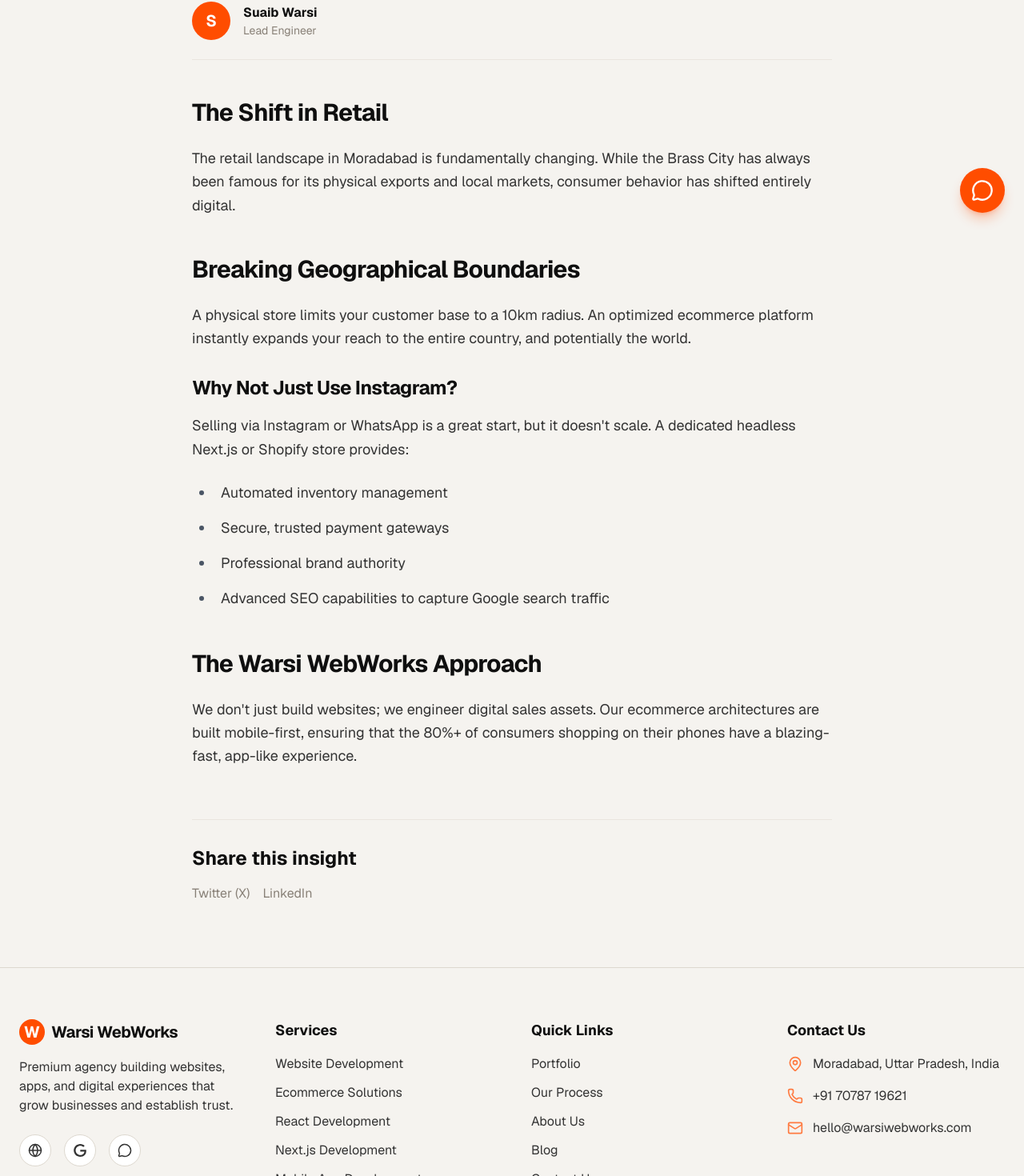
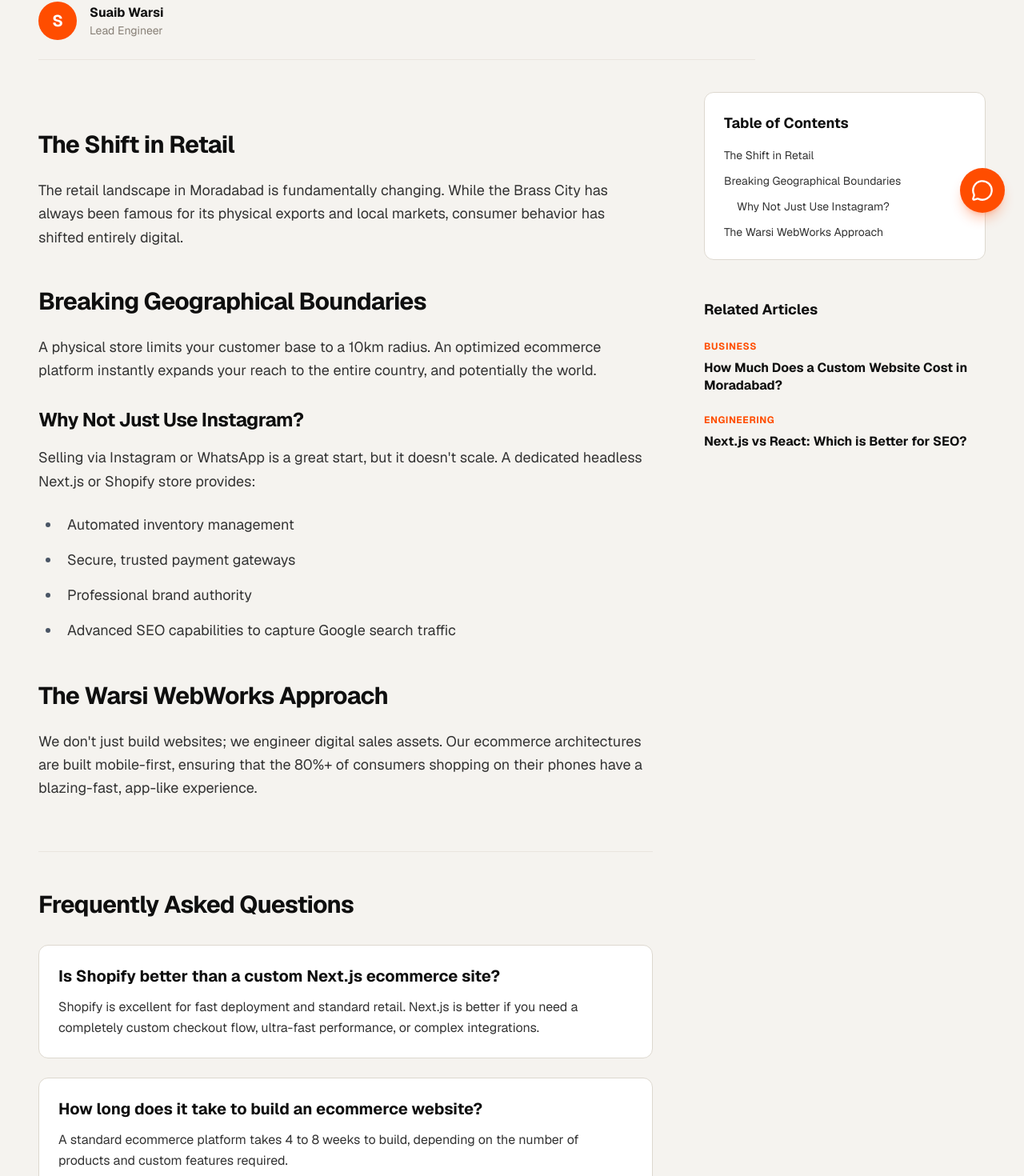
Before and after one commit to suaib92/Warsi-Webworks, a Next.js app: page /blog/benefits-of-ecommerce-website-for-local-business-in-moradabad in a window 1280 px wide. Shown: the part 510-1980 px from the top of the page at 80% size. Built offline with nearby package versions, Linux system fonts and the light colour scheme; a web font is replaced by a local one.

Commit message:
Upgrade blog to two-column layout with Sticky ToC and FAQ Schema

```diff
--- a/src/app/blog/[slug]/page.tsx
+++ b/src/app/blog/[slug]/page.tsx
@@ -1,7 +1,7 @@
 import type { Metadata } from "next";
 import Link from "next/link";
 import { notFound } from "next/navigation";
-import { blogPosts, getPostBySlug } from "@/data/blog";
+import { blogPosts, getPostBySlug, getRelatedPosts } from "@/data/blog";
 
 export async function generateStaticParams() {
   return blogPosts.map((post) => ({
@@ -34,7 +34,9 @@
     notFound();
   }
 
-  const jsonLd = {
+  const relatedPosts = getRelatedPosts(slug, 3);
+
+  const articleJsonLd = {
     "@context": "https://schema.org",
     "@type": "Article",
     "headline": post.title,
@@ -51,14 +53,33 @@
     "url": `https://warsi-webworks.vercel.app/blog/${slug}`
   };
 
+  const faqJsonLd = post.faqs && post.faqs.length > 0 ? {
+    "@context": "https://schema.org",
+    "@type": "FAQPage",
+    "mainEntity": post.faqs.map(faq => ({
+      "@type": "Question",
+      "name": faq.question,
+      "acceptedAnswer": {
+        "@type": "Answer",
+        "text": faq.answer
+      }
+    }))
+  } : null;
+
   return (
     <main className="pt-32 pb-20 bg-base min-h-screen">
       <script
         type="application/ld+json"
-        dangerouslySetInnerHTML={{ __html: JSON.stringify(jsonLd) }}
+        dangerouslySetInnerHTML={{ __html: JSON.stringify(articleJsonLd) }}
       />
-      <article className="container mx-auto px-6 md:px-12 max-w-4xl">
-        <div className="mb-10">
+      {faqJsonLd && (
+        <script
+          type="application/ld+json"
+          dangerouslySetInnerHTML={{ __html: JSON.stringify(faqJsonLd) }}
+        />
+      )}
+      <article className="container mx-auto px-6 md:px-12 max-w-7xl">
+        <div className="mb-10 max-w-4xl">
           <Link href="/blog" className="text-text-muted hover:text-accent text-sm inline-block mb-8 transition-colors">
             &larr; Back to all insights
           </Link>
@@ -85,10 +106,12 @@
           </div>
         </div>
 
-        {/* Markdown-style content area */}
+        <div className="grid grid-cols-1 lg:grid-cols-12 gap-12 lg:gap-16">
+          {/* Main Content Column */}
+          <div className="lg:col-span-8">
             <div
               className="prose prose-lg prose-invert max-w-none
-            prose-headings:font-bold prose-headings:tracking-tight prose-headings:text-text-primary
+                prose-headings:font-bold prose-headings:tracking-tight prose-headings:text-text-primary prose-headings:scroll-mt-24
                 prose-h2:text-3xl prose-h2:mt-12 prose-h2:mb-6
                 prose-h3:text-2xl prose-h3:mt-8 prose-h3:mb-4
                 prose-p:text-text-body prose-p:leading-relaxed prose-p:mb-6
@@ -97,6 +120,21 @@
                 prose-a:text-accent hover:prose-a:text-accent-light"
               dangerouslySetInnerHTML={{ __html: post.content }}
             />
+
+            {/* FAQs */}
+            {post.faqs && post.faqs.length > 0 && (
+              <div className="mt-16 pt-12 border-t border-border-subtle/50">
+                <h2 className="text-3xl font-bold text-text-primary mb-8 tracking-tight">Frequently Asked Questions</h2>
+                <div className="space-y-6">
+                  {post.faqs.map((faq, index) => (
+                    <div key={index} className="bg-card border border-border-subtle p-6 rounded-[12px]">
+                      <h3 className="text-xl font-bold text-text-primary mb-3">{faq.question}</h3>
+                      <p className="text-text-body leading-relaxed">{faq.answer}</p>
+                    </div>
+                  ))}
+                </div>
+              </div>
+            )}
 
             <div className="mt-16 pt-8 border-t border-border-subtle/50">
               <h3 className="text-2xl font-bold text-text-primary mb-4">Share this insight</h3>
@@ -119,6 +157,55 @@
                 </a>
               </div>
             </div>
+          </div>
+
+          {/* Sticky Sidebar Column */}
+          <div className="lg:col-span-4 hidden lg:block">
+            <div className="sticky top-28 space-y-12">
+
+              {/* Table of Contents */}
+              {post.tableOfContents && post.tableOfContents.length > 0 && (
+                <div className="bg-card border border-border-subtle p-6 rounded-[12px]">
+                  <h3 className="text-lg font-bold text-text-primary mb-4">Table of Contents</h3>
+                  <ul className="space-y-3">
+                    {post.tableOfContents.map((item, index) => (
+                      <li key={index} className={`${item.level === 3 ? 'ml-4' : ''}`}>
+                        <a
+                          href={`#${item.id}`}
+                          className="text-sm text-text-body hover:text-accent transition-colors line-clamp-2"
+                        >
+                          {item.title}
+                        </a>
+                      </li>
+                    ))}
+                  </ul>
+                </div>
+              )}
+
+              {/* Related Posts */}
+              {relatedPosts && relatedPosts.length > 0 && (
+                <div>
+                  <h3 className="text-lg font-bold text-text-primary mb-6">Related Articles</h3>
+                  <div className="space-y-6">
+                    {relatedPosts.map((related) => (
+                      <Link
+                        key={related.slug}
+                        href={`/blog/${related.slug}`}
+                        className="group block"
+                      >
+                        <p className="text-xs text-accent font-bold uppercase tracking-wider mb-2">{related.category}</p>
+                        <h4 className="text-base font-bold text-text-primary group-hover:text-accent transition-colors leading-snug line-clamp-2">
+                          {related.title}
+                        </h4>
+                      </Link>
+                    ))}
+                  </div>
+                </div>
+              )}
+
+            </div>
+          </div>
+        </div>
       </article>
     </main>
   );
--- a/src/data/blog.ts
+++ b/src/data/blog.ts
@@ -4,11 +4,13 @@
   excerpt: string;
   category: string;
   date: string;
-  content: string; // In a real app, this might be MDX or HTML from a CMS
+  content: string; // HTML content
   author: {
     name: string;
     role: string;
   };
+  tableOfContents: { id: string; title: string; level: number }[];
+  faqs: { question: string; answer: string }[];
 }
 
 export const blogPosts: BlogPost[] = [
@@ -22,14 +24,30 @@
       name: "Suaib Warsi",
       role: "Lead Engineer"
     },
+    tableOfContents: [
+      { id: "the-shift-in-retail", title: "The Shift in Retail", level: 2 },
+      { id: "breaking-geographical-boundaries", title: "Breaking Geographical Boundaries", level: 2 },
+      { id: "why-not-just-use-instagram", title: "Why Not Just Use Instagram?", level: 3 },
+      { id: "the-warsi-webworks-approach", title: "The Warsi WebWorks Approach", level: 2 }
+    ],
+    faqs: [
+      {
+        question: "Is Shopify better than a custom Next.js ecommerce site?",
+        answer: "Shopify is excellent for fast deployment and standard retail. Next.js is better if you need a completely custom checkout flow, ultra-fast performance, or complex integrations."
+      },
+      {
+        question: "How long does it take to build an ecommerce website?",
+        answer: "A standard ecommerce platform takes 4 to 8 weeks to build, depending on the number of products and custom features required."
+      }
+    ],
     content: `
-      <h2>The Shift in Retail</h2>
+      <h2 id="the-shift-in-retail">The Shift in Retail</h2>
       <p>The retail landscape in Moradabad is fundamentally changing. While the Brass City has always been famous for its physical exports and local markets, consumer behavior has shifted entirely digital.</p>
 
-      <h2>Breaking Geographical Boundaries</h2>
+      <h2 id="breaking-geographical-boundaries">Breaking Geographical Boundaries</h2>
       <p>A physical store limits your customer base to a 10km radius. An optimized ecommerce platform instantly expands your reach to the entire country, and potentially the world.</p>
 
-      <h3>Why Not Just Use Instagram?</h3>
+      <h3 id="why-not-just-use-instagram">Why Not Just Use Instagram?</h3>
       <p>Selling via Instagram or WhatsApp is a great start, but it doesn't scale. A dedicated headless Next.js or Shopify store provides:</p>
       <ul>
         <li>Automated inventory management</li>
@@ -38,7 +56,7 @@
         <li>Advanced SEO capabilities to capture Google search traffic</li>
       </ul>
 
-      <h2>The Warsi WebWorks Approach</h2>
+      <h2 id="the-warsi-webworks-approach">The Warsi WebWorks Approach</h2>
       <p>We don't just build websites; we engineer digital sales assets. Our ecommerce architectures are built mobile-first, ensuring that the 80%+ of consumers shopping on their phones have a blazing-fast, app-like experience.</p>
     `
   },
@@ -52,21 +70,39 @@
       name: "Suaib Warsi",
       role: "Lead Engineer"
     },
+    tableOfContents: [
+      { id: "understanding-value-vs-cost", title: "Understanding Value vs. Cost", level: 2 },
+      { id: "pricing-tiers", title: "Pricing Tiers", level: 2 },
+      { id: "the-essential-business-presence", title: "1. The Essential Business Presence", level: 3 },
+      { id: "the-ecommerce-engine", title: "2. The Ecommerce Engine", level: 3 },
+      { id: "custom-web-applications", title: "3. Custom Web Applications", level: 3 },
+      { id: "why-invest-in-premium", title: "Why Invest in Premium Engineering?", level: 2 }
+    ],
+    faqs: [
+      {
+        question: "Can I get a website for ₹5,000?",
+        answer: "While some freelancers offer ₹5,000 websites, they are usually generic templates that load slowly and fail to rank on Google. A business website should be viewed as an investment, not a cheap commodity."
+      },
+      {
+        question: "Are there hidden monthly maintenance costs?",
+        answer: "At Warsi WebWorks, we are completely transparent. Standard maintenance, hosting, and domain renewals usually cost between ₹5,000 to ₹15,000 per year depending on your traffic."
+      }
+    ],
     content: `
-      <h2>Understanding Value vs. Cost</h2>
-      <p>When business owners ask about the cost of a website, the true question should be about the return on investment. A cheap $100 template site often costs you thousands in lost sales due to poor SEO and terrible mobile experiences.</p>
+      <h2 id="understanding-value-vs-cost">Understanding Value vs. Cost</h2>
+      <p>When business owners ask about the cost of a website, the true question should be about the return on investment. A cheap ₹10,000 template site often costs you lakhs in lost sales due to poor SEO and terrible mobile experiences.</p>
 
-      <h2>Pricing Tiers</h2>
-      <h3>1. The Essential Business Presence</h3>
+      <h2 id="pricing-tiers">Pricing Tiers</h2>
+      <h3 id="the-essential-business-presence">1. The Essential Business Presence</h3>
       <p>For service-based businesses needing a professional digital brochure. These typically range from <strong>₹30,000 to ₹60,000</strong>. This includes custom design, mobile responsiveness, and basic local SEO.</p>
 
-      <h3>2. The Ecommerce Engine</h3>
+      <h3 id="the-ecommerce-engine">2. The Ecommerce Engine</h3>
       <p>For retailers ready to sell online. A robust Shopify or Next.js ecommerce platform with payment gateways and inventory sync typically starts at <strong>₹80,000</strong> and scales based on complexity.</p>
 
-      <h3>3. Custom Web Applications</h3>
+      <h3 id="custom-web-applications">3. Custom Web Applications</h3>
       <p>Complex portals, SaaS platforms, or highly customized MERN stack applications start around <strong>₹1.5 Lakhs</strong>. These require deep engineering, state management, and robust backend architectures.</p>
 
-      <h2>Why Invest in Premium Engineering?</h2>
+      <h2 id="why-invest-in-premium">Why Invest in Premium Engineering?</h2>
       <p>Core Web Vitals are now a direct ranking factor for Google. If your site takes longer than 2.5 seconds to load, you are actively losing rankings. Premium engineering ensures perfect performance scores, directly translating to higher organic traffic and revenue.</p>
     `
   },
@@ -80,21 +116,37 @@
       name: "Suaib Warsi",
       role: "Lead Engineer"
     },
+    tableOfContents: [
+      { id: "the-spa-problem", title: "The SPA Problem", level: 2 },
+      { id: "enter-nextjs", title: "Enter Next.js and SSR", level: 2 },
+      { id: "advantages-for-seo", title: "Key Advantages of Next.js for SEO", level: 3 },
+      { id: "conclusion", title: "Conclusion", level: 2 }
+    ],
+    faqs: [
+      {
+        question: "Does Google crawl standard React applications?",
+        answer: "Yes, Google's bots can execute JavaScript and render React apps, but it takes significantly longer (the 'second wave of indexing'). This delay and risk of timeout makes standard React poor for time-sensitive SEO."
+      },
+      {
+        question: "Is Next.js faster than React?",
+        answer: "Yes, because Next.js pre-renders the HTML on the server. When the browser requests the page, it instantly displays the HTML rather than waiting to download and execute a massive JavaScript bundle."
+      }
+    ],
     content: `
-      <h2>The SPA Problem</h2>
+      <h2 id="the-spa-problem">The SPA Problem</h2>
       <p>React revolutionized frontend development by introducing Single Page Applications (SPAs). However, standard React uses Client-Side Rendering (CSR). When a Googlebot crawls a standard React site, it essentially sees a blank HTML document with a giant JavaScript bundle attached.</p>
 
-      <h2>Enter Next.js and Server-Side Rendering (SSR)</h2>
+      <h2 id="enter-nextjs">Enter Next.js and Server-Side Rendering (SSR)</h2>
       <p>Next.js solves this fundamental flaw by rendering the React components on the server before sending them to the browser. When the Googlebot arrives, it receives fully populated, semantic HTML.</p>
 
-      <h3>Key Advantages of Next.js for SEO:</h3>
+      <h3 id="advantages-for-seo">Key Advantages of Next.js for SEO:</h3>
       <ul>
         <li><strong>Instant Indexing:</strong> No waiting for Google's javascript rendering engine to parse your site weeks later.</li>
         <li><strong>Dynamic Meta Tags:</strong> Next.js allows you to inject unique meta titles, descriptions, and OpenGraph tags dynamically on the server.</li>
         <li><strong>Perfect Core Web Vitals:</strong> Through built-in image optimization and code splitting, Next.js sites achieve significantly higher Lighthouse performance scores.</li>
       </ul>
 
-      <h2>Conclusion</h2>
+      <h2 id="conclusion">Conclusion</h2>
       <p>If your website relies on organic search traffic to survive, standard React is no longer sufficient. Next.js is the absolute gold standard for modern web development, combining the developer experience of React with the SEO power of traditional server-rendered applications.</p>
     `
   }
@@ -103,3 +155,8 @@
 export function getPostBySlug(slug: string): BlogPost | undefined {
   return blogPosts.find(post => post.slug === slug);
 }
+
+// Helper to get 2-3 related posts excluding the current one
+export function getRelatedPosts(currentSlug: string, limit: number = 2): BlogPost[] {
+  return blogPosts.filter(post => post.slug !== currentSlug).slice(0, limit);
+}
```
Lines whose indentation alone changed are shown as unchanged.
